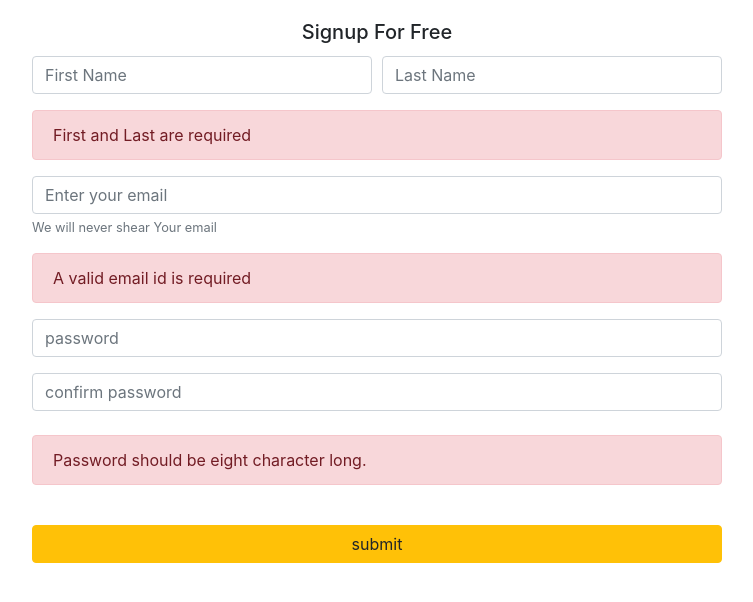
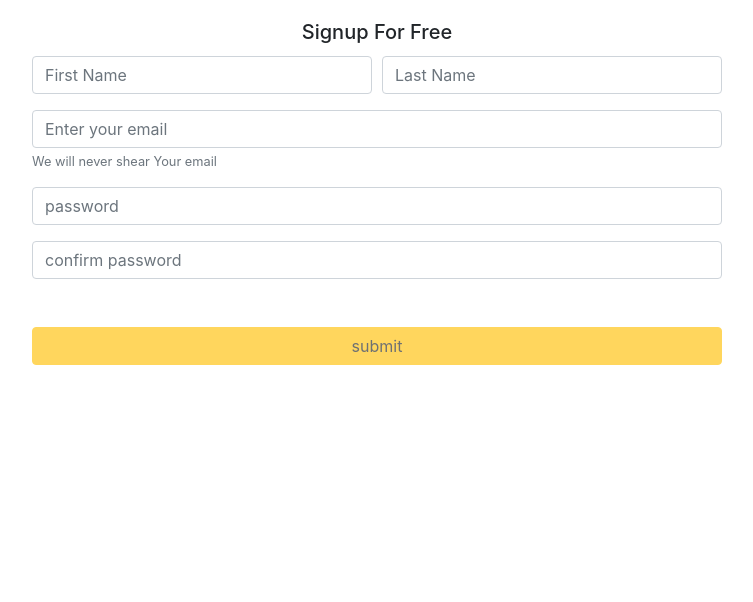
Before and after one commit to AkshayKalambe/Rhyme, an Angular app: page / in a window 1280 px wide. Shown: the top 602 px of the page, without its empty margins (263-1016 px from the left). Built offline with nearby package versions, Linux system fonts and the light colour scheme.

Commit message:
reactive form 4.4

```diff
--- a/src/app/signup/SignupComponent.ts
+++ b/src/app/signup/SignupComponent.ts
@@ -13,11 +13,11 @@
   constructor(public fb: FormBuilder) {
 
     this.myForm = this.fb.group({
-      firstName: [''],
-      lastName: [''],
-      email: [''],
-      password: [''],
-      confirmPassword: ['']
+      firstName: ['',[Validators.required]],
+      lastName: ['',[Validators.required]],
+      email: ['',[Validators.required]],
+      password: ['',[Validators.required, Validators.minLength(8)]],
+      confirmPassword: ['',[Validators.required]]
     })
 
   }
--- a/src/app/signup/signup.component.html
+++ b/src/app/signup/signup.component.html
@@ -22,7 +22,7 @@
                    </div>
                 </div>
 
-                <div class="alert alert-danger">
+                <div class="alert alert-danger" *ngIf="(!myForm.controls['firstName'].valid || !myForm.controls['lastName'].valid) && (myForm.controls['firstName'].touched || myForm.controls['lastName'].touched)">
                   First and Last are required
                 </div>
 
@@ -35,7 +35,7 @@
 
                   </div>
 
-                  <div class="alert alert-danger">
+                  <div class="alert alert-danger" *ngIf="!myForm.controls['email'].valid && myForm.controls['email'].touched">
                     A valid email id is required
                   </div>
 
@@ -47,12 +47,12 @@
                   <input type="password" class="form-control" placeholder="confirm password" [formControl]="myForm.controls['confirmPassword']">
                 </div>
                 <br>
-                <div class="alert alert-danger">
+                <div class="alert alert-danger" *ngIf="!myForm.controls['password'].valid && myForm.controls['password'].touched">
                   Password should be eight character long.
                 </div>
                 <br>
                 <div class="text-center">
-                  <button class="submit" class="btn btn-block btn-warning">submit</button>
+                  <button class="submit" class="btn btn-block btn-warning" [disabled]="!myForm.valid">submit</button>
                 </div>
               </form>
 
```
